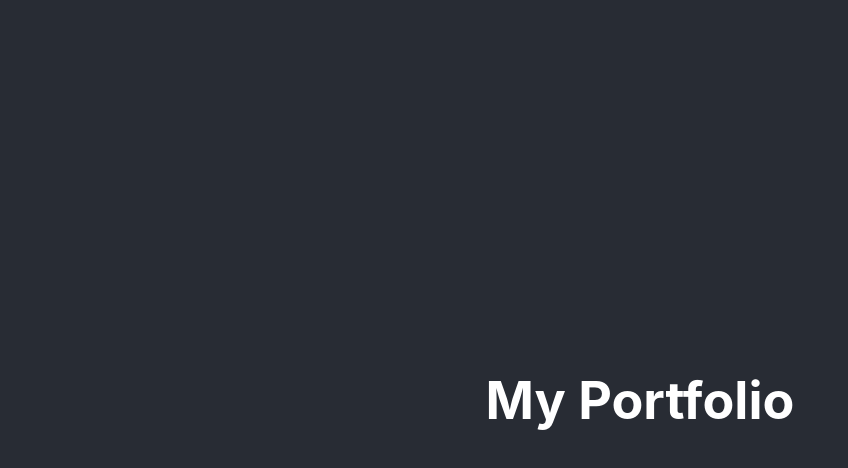
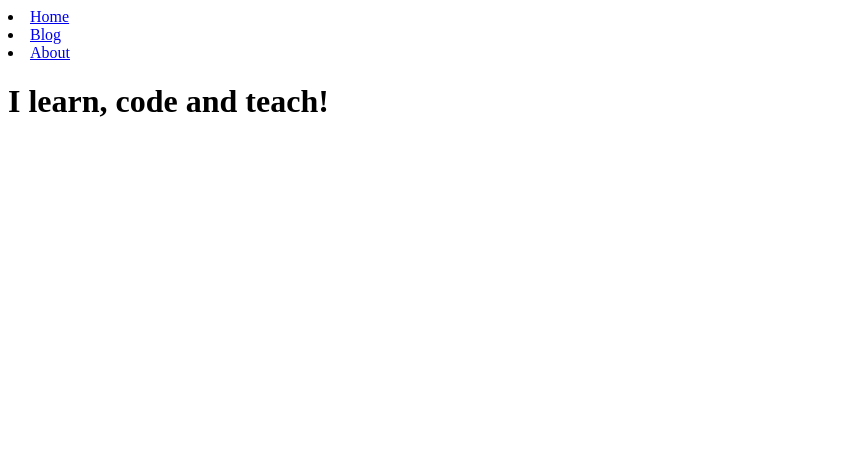
Before and after one commit to tganesh07/thulasi-ganesh.com, a React (Create React App) app: page /about in a window 1280 px wide. Shown: the top 468 px of the page, without its empty margins (0-848 px from the left). Built offline with nearby package versions, Linux system fonts and the light colour scheme.

Commit message:
Added home, blog & about me sections

```diff
--- a/src/App.js
+++ b/src/App.js
@@ -1,13 +1,20 @@
-import './App.css';
+import { Route, Routes, BrowserRouter as Router } from "react-router-dom";
+import NavBar from "./components/NavBar";
+import AboutMe from "./page/AboutMe";
+import Blogs from "./page/Blogs";
+import Home from "./page/Home";
 
 function App() {
-  return (
-    <div className='App'>
-      <header className='App-header'>
-        <h1>My Portfolio</h1>
-      </header>
-    </div>
-  );
+    return (
+        <Router>
+            <NavBar />
+            <Routes>
+                <Route path="/" exact element={<Home />} />
+                <Route path="/about" element={<AboutMe />} />
+                <Route path="/blog" element={<Blogs />} />
+            </Routes>
+        </Router>
+    );
 }
 
 export default App;
--- /dev/null
+++ b/src/components/NavBar.jsx
@@ -0,0 +1,20 @@
+import React from "react";
+import { Link } from "react-router-dom";
+
+const NavBar = () => {
+    return (
+        <div>
+            <li>
+                <Link to="/">Home</Link>
+            </li>
+            <li>
+                <Link to="/blog">Blog</Link>
+            </li>
+            <li>
+                <Link to="/about">About</Link>
+            </li>
+        </div>
+    );
+};
+
+export default NavBar;
--- a/src/index.js
+++ b/src/index.js
@@ -1,11 +1,6 @@
 import React from 'react';
 import ReactDOM from 'react-dom/client';
-import App from './App';
-import './index.css';
+import App from "./App";
 
-const root = ReactDOM.createRoot(document.getElementById('root'));
-root.render(
-  <React.StrictMode>
-    <App />
-  </React.StrictMode>
-);
+const root = ReactDOM.createRoot(document.getElementById("root"));
+root.render(<App />);
--- /dev/null
+++ b/src/page/AboutMe/index.jsx
@@ -0,0 +1,7 @@
+import React from "react";
+
+const AboutMe = () => {
+    return <h1> I learn, code and teach!</h1>;
+};
+
+export default AboutMe;
--- /dev/null
+++ b/src/page/Blogs/index.js
@@ -0,0 +1,7 @@
+import React from "react";
+
+const Blogs = () => {
+    return <h1>Blogs by Thulasi...</h1>;
+};
+
+export default Blogs;
--- /dev/null
+++ b/src/page/Home/index.jsx
@@ -0,0 +1,7 @@
+import React from "react";
+
+const Home = () => {
+    return <h1>Do what you don't love!</h1>;
+};
+
+export default Home;
```
